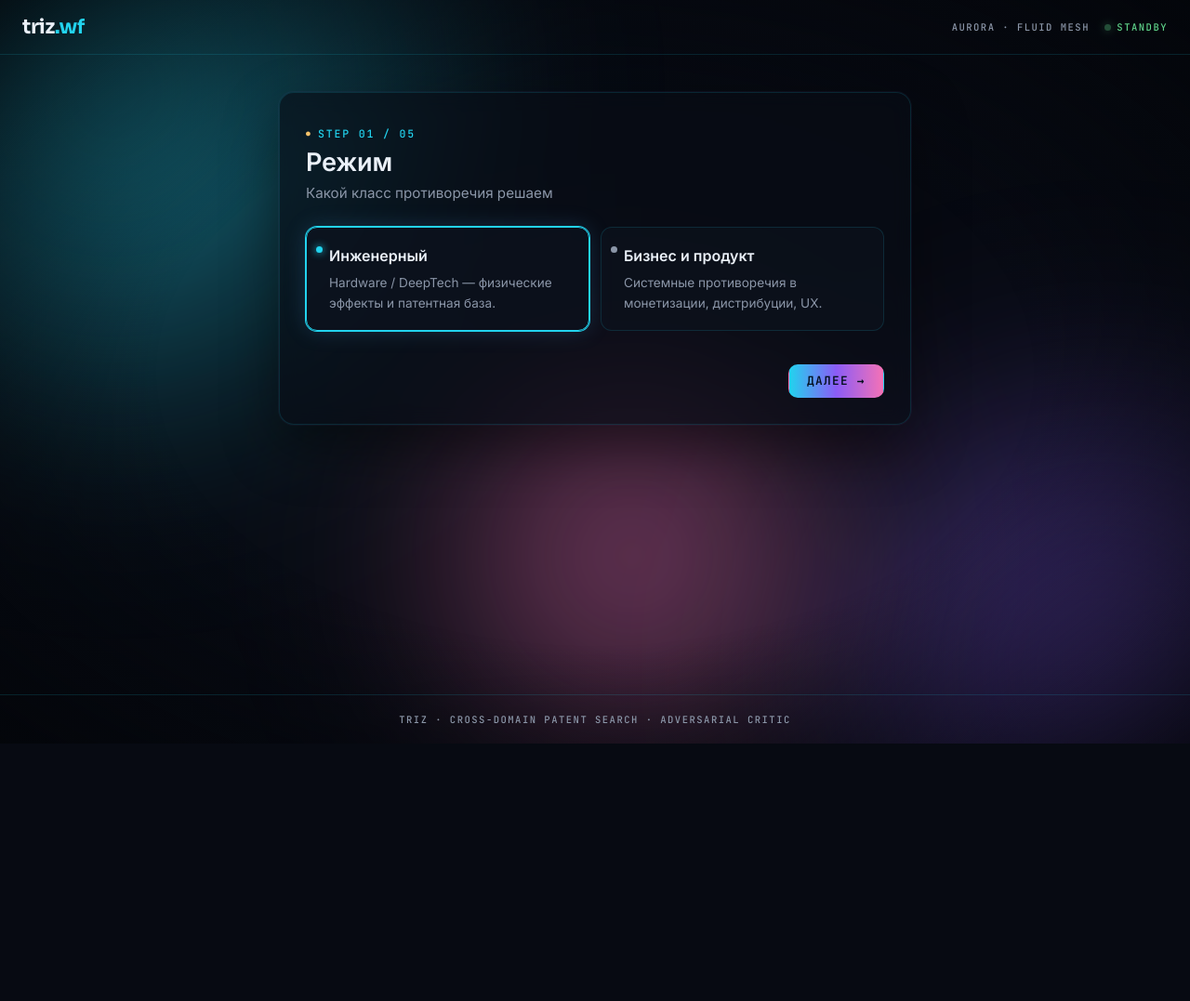
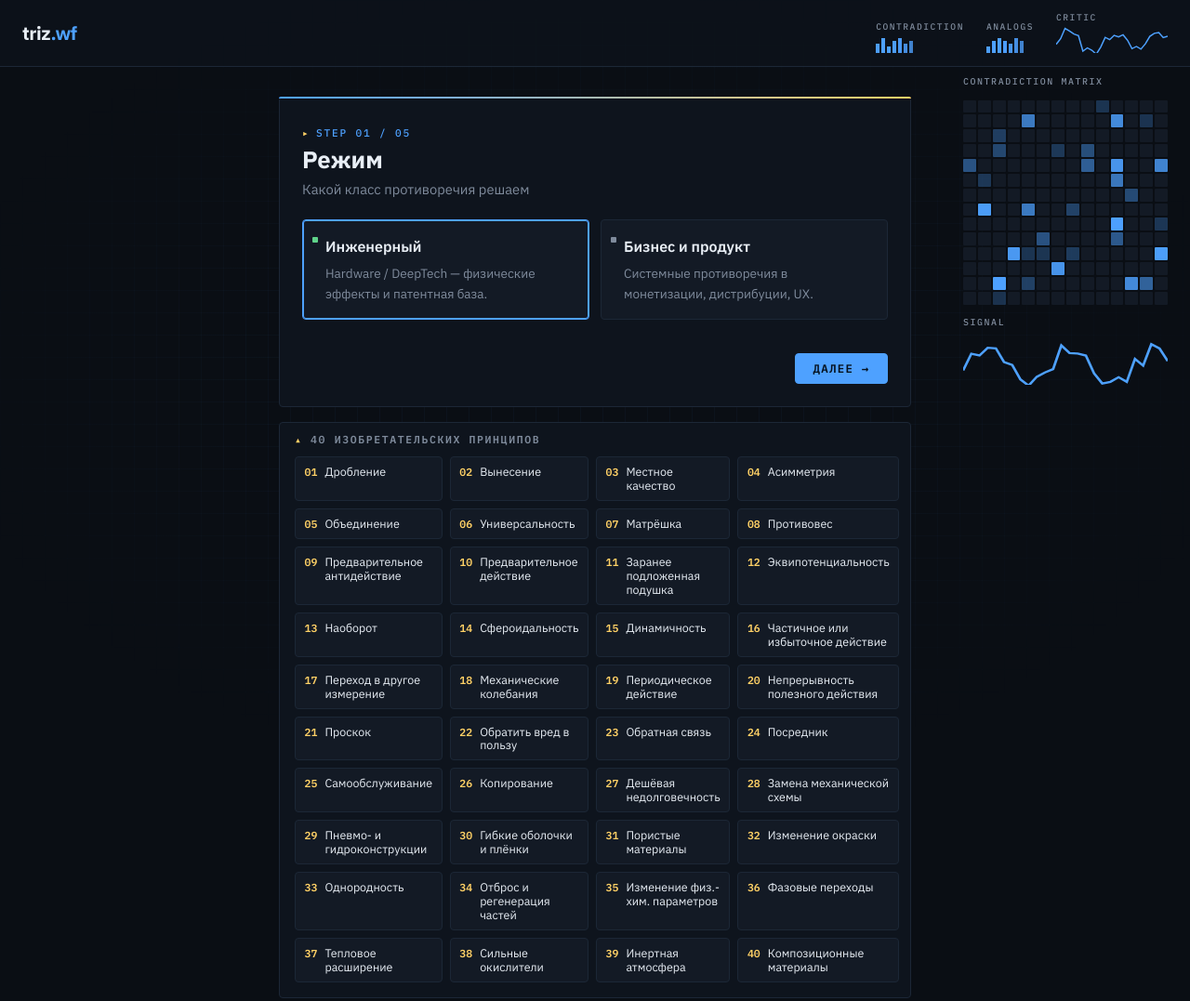
Before and after one commit to dimustriz/triz.wf, a plain HTML site: page web/index.html in a window 1280 px wide. Shown: the top 1077 px of the page at 93% size. Before the commit the page ends 800 px from the top, so only its background shows below. Drawn offline with Linux system fonts and the light colour scheme.

Commit message:
Add Instrument Dashboard / Data Visual theme (TRIZ matrix, 40 principles, gauges)

```diff
--- /dev/null
+++ b/web/dashboard.js
@@ -0,0 +1,86 @@
+// Instrument Dashboard visualizations (no frameworks, no WebGL).
+// Builds the TRIZ data-viz chrome: telemetry bars, sparklines, contradiction
+// matrix heatmap, the 40 inventive principles grid, and the footer ticker.
+(function () {
+  var PRINCIPLES = [
+    'Дробление', 'Вынесение', 'Местное качество', 'Асимметрия',
+    'Объединение', 'Универсальность', 'Матрёшка', 'Противовес',
+    'Предварительное антидействие', 'Предварительное действие',
+    'Заранее подложенная подушка', 'Эквипотенциальность',
+    'Наоборот', 'Сфероидальность', 'Динамичность', 'Частичное или избыточное действие',
+    'Переход в другое измерение', 'Механические колебания', 'Периодическое действие',
+    'Непрерывность полезного действия', 'Проскок', 'Обратить вред в пользу',
+    'Обратная связь', 'Посредник', 'Самообслуживание', 'Копирование',
+    'Дешёвая недолговечность', 'Замена механической схемы',
+    'Пневмо- и гидроконструкции', 'Гибкие оболочки и плёнки', 'Пористые материалы',
+    'Изменение окраски', 'Однородность', 'Отброс и регенерация частей',
+    'Изменение физ.-хим. параметров', 'Фазовые переходы', 'Тепловое расширение',
+    'Сильные окислители', 'Инертная атмосфера', 'Композиционные материалы',
+  ];
+
+  function buildBars() {
+    document.querySelectorAll('.bars[data-bars]').forEach(function (el) {
+      var vals = (el.getAttribute('data-bars') || '').split(',').map(Number).filter(Boolean);
+      el.innerHTML = '';
+      vals.forEach(function (v, i) {
+        var b = document.createElement('i');
+        b.className = 'bar';
+        b.style.height = Math.max(10, v * 18) + '%';
+        b.style.animationDelay = (i * 0.14) + 's';
+        el.appendChild(b);
+      });
+    });
+  }
+
+  function buildSparkline(id) {
+    var el = document.getElementById(id);
+    if (!el) return;
+    var w = 120, h = 30, n = 26;
+    var pts = [];
+    for (var i = 0; i < n; i++) {
+      var x = (i / (n - 1)) * w;
+      var y = h - ((Math.sin(i * 0.6) * 0.4 + 0.5 + (Math.random() - 0.5) * 0.5) * h * 0.85);
+      pts.push(x.toFixed(1) + ',' + y.toFixed(1));
+    }
+    el.innerHTML = '<svg viewBox="0 0 ' + w + ' ' + h + '" preserveAspectRatio="none">' +
+      '<polyline points="' + pts.join(' ') + '" fill="none" stroke="var(--cyan)" stroke-width="1.5"/>' +
+      '</svg>';
+  }
+
+  function buildMatrix() {
+    var el = document.getElementById('matrix');
+    if (!el) return;
+    var size = 14;
+    var html = '';
+    for (var i = 0; i < size * size; i++) {
+      var lit = Math.random() < 0.2;
+      html += '<i class="cell' + (lit ? ' lit' : '') + '" style="animation-delay:' + (Math.random() * 4).toFixed(2) + 's"></i>';
+    }
+    el.innerHTML = html;
+  }
+
+  function buildPrinciples() {
+    var el = document.getElementById('principles-grid');
+    if (!el) return;
+    el.innerHTML = PRINCIPLES.map(function (name, i) {
+      return '<div class="principle"><span class="p-num">' + String(i + 1).padStart(2, '0') + '</span>' +
+        '<span class="p-name">' + name + '</span></div>';
+    }).join('');
+  }
+
+  function buildTicker() {
+    var el = document.getElementById('ticker');
+    if (!el) return;
+    var seg = PRINCIPLES.map(function (name, i) {
+      return '<span class="tk">' + String(i + 1).padStart(2, '0') + ' · ' + name + '</span>';
+    }).join('');
+    el.innerHTML = '<div class="ticker-inner"><div class="ticker-seg">' + seg + '</div><div class="ticker-seg">' + seg + '</div></div>';
+  }
+
+  buildBars();
+  buildSparkline('header-spark');
+  buildSparkline('rail-spark');
+  buildMatrix();
+  buildPrinciples();
+  buildTicker();
+})();
--- a/web/index.html
+++ b/web/index.html
@@ -8,33 +8,54 @@
     <link rel="preconnect" href="https://fonts.googleapis.com" />
     <link rel="preconnect" href="https://fonts.gstatic.com" crossorigin />
     <link
-      href="https://fonts.googleapis.com/css2?family=Inter:wght@400;500;600&family=JetBrains+Mono:wght@400;500;600&family=Sora:wght@500;600;700&display=swap"
+      href="https://fonts.googleapis.com/css2?family=IBM+Plex+Mono:wght@400;500;600&family=IBM+Plex+Sans:wght@400;500;600;700&display=swap"
       rel="stylesheet"
     />
     <link rel="stylesheet" href="/style.css" />
   </head>
   <body>
-    <div class="aurora" aria-hidden="true">
-      <span class="blob blob-1"></span>
-      <span class="blob blob-2"></span>
-      <span class="blob blob-3"></span>
-    </div>
+    <div class="bg-grid" aria-hidden="true"></div>
 
     <header class="site-header">
       <a class="brand" href="/">triz<span>.wf</span></a>
-      <div class="header-meta">
-        <span class="meta-item">AURORA · FLUID MESH</span>
-        <span class="meta-item meta-live"><span class="dot"></span>STANDBY</span>
+      <div class="telemetry" aria-hidden="true">
+        <div class="metric">
+          <span class="metric-label">CONTRADICTION</span>
+          <span class="bars" data-bars="3,5,2,4,5,3,4"></span>
+        </div>
+        <div class="metric">
+          <span class="metric-label">ANALOGS</span>
+          <span class="bars" data-bars="2,4,5,4,3,5,4"></span>
+        </div>
+        <div class="metric">
+          <span class="metric-label">CRITIC</span>
+          <span class="sparkline" id="header-spark"></span>
+        </div>
       </div>
     </header>
 
-    <main id="app" class="app" aria-live="polite"></main>
+    <main class="app" aria-live="polite">
+      <div id="app"></div>
+
+      <details class="reference" open>
+        <summary>40 ИЗОБРЕТАТЕЛЬСКИХ ПРИНЦИПОВ</summary>
+        <div id="principles-grid" class="principles-grid"></div>
+      </details>
+    </main>
+
+    <aside class="rail" aria-hidden="true">
+      <div class="rail-title">CONTRADICTION MATRIX</div>
+      <div class="matrix" id="matrix"></div>
+      <div class="rail-title">SIGNAL</div>
+      <div class="sparkline wide" id="rail-spark"></div>
+    </aside>
 
     <footer class="site-footer">
-      <p>TRIZ · CROSS-DOMAIN PATENT SEARCH · ADVERSARIAL CRITIC</p>
+      <div class="ticker" id="ticker"></div>
     </footer>
 
     <noscript><p class="noscript">Для работы мастера включите JavaScript.</p></noscript>
+    <script src="/dashboard.js"></script>
     <script src="/app.js"></script>
   </body>
 </html>
--- a/web/style.css
+++ b/web/style.css
@@ -1,20 +1,18 @@
 :root {
-  --bg: #070a12;
-  --panel: rgba(9, 13, 22, 0.66);
-  --panel-2: rgba(13, 18, 30, 0.72);
-  --line: rgba(34, 211, 238, 0.14);
-  --line-bright: rgba(34, 211, 238, 0.30);
-  --text: #eaf0f8;
-  --muted: #8b96a8;
-  --cyan: #22d3ee;
-  --violet: #8b5cf6;
-  --pink: #f472b6;
-  --amber: #f5c26b;
-  --red: #ff6b6b;
+  --bg: #0a0e14;
+  --bg-deep: #070a0f;
+  --panel: #0e141d;
+  --panel-2: #131a25;
+  --line: #1c2736;
+  --line-bright: #31435a;
+  --text: #e8eef5;
+  --muted: #7f8b9c;
+  --cyan: #4ea1ff;
+  --amber: #ffd166;
+  --red: #ff5c5c;
   --green: #5fd38a;
-  --font-mono: "JetBrains Mono", ui-monospace, "SF Mono", Menlo, Consolas, monospace;
-  --font-sans: "Inter", -apple-system, BlinkMacSystemFont, "Segoe UI", Roboto, sans-serif;
-  --font-head: "Sora", var(--font-sans);
+  --font-mono: "IBM Plex Mono", ui-monospace, "SF Mono", Menlo, Consolas, monospace;
+  --font-sans: "IBM Plex Sans", -apple-system, BlinkMacSystemFont, "Segoe UI", Roboto, sans-serif;
 }
 
 * { box-sizing: border-box; }
@@ -29,96 +27,77 @@ body {
   font: 16px/1.6 var(--font-sans);
 }
 
-.aurora {
-  position: fixed; inset: 0; z-index: 0; overflow: hidden; pointer-events: none;
-}
-.blob {
-  position: absolute; border-radius: 50%;
-  filter: blur(90px); opacity: 0.55; mix-blend-mode: screen;
-  will-change: transform;
-}
-.blob-1 {
-  width: 60vmax; height: 60vmax; top: -22%; left: -12%;
-  background: radial-gradient(circle at 35% 35%, var(--cyan), transparent 62%);
-  animation: drift1 26s ease-in-out infinite alternate;
-}
-.blob-2 {
-  width: 55vmax; height: 55vmax; bottom: -25%; right: -15%;
-  background: radial-gradient(circle at 60% 60%, var(--violet), transparent 62%);
-  animation: drift2 32s ease-in-out infinite alternate;
-}
-.blob-3 {
-  width: 50vmax; height: 50vmax; top: 35%; left: 28%;
-  background: radial-gradient(circle at 50% 50%, var(--pink), transparent 62%);
-  animation: drift3 40s ease-in-out infinite alternate;
-}
-@keyframes drift1 { from { transform: translate3d(0, 0, 0) scale(1); } to { transform: translate3d(12%, 9%, 0) scale(1.18); } }
-@keyframes drift2 { from { transform: translate3d(0, 0, 0) scale(1); } to { transform: translate3d(-11%, -7%, 0) scale(1.12); } }
-@keyframes drift3 { from { transform: translate3d(0, 0, 0) scale(1); } to { transform: translate3d(9%, -11%, 0) scale(0.9); } }
-
-@media (prefers-reduced-motion: reduce) {
-  .blob { animation: none; }
+.bg-grid {
+  position: fixed; inset: 0; z-index: 0; pointer-events: none;
+  background-image:
+    linear-gradient(rgba(78, 161, 255, 0.04) 1px, transparent 1px),
+    linear-gradient(90deg, rgba(78, 161, 255, 0.04) 1px, transparent 1px);
+  background-size: 24px 24px;
+  -webkit-mask-image: radial-gradient(ellipse at center, #000 30%, transparent 80%);
+  mask-image: radial-gradient(ellipse at center, #000 30%, transparent 80%);
 }
 
-body::after {
-  content: ""; position: fixed; inset: 0; z-index: 0; pointer-events: none;
-  background: radial-gradient(ellipse at center, transparent 52%, rgba(3, 5, 9, 0.8) 100%);
-}
-
-/* Header */
+/* Header + telemetry */
 .site-header {
   position: relative; z-index: 1;
-  display: flex; justify-content: space-between; align-items: center; gap: 1rem;
-  padding: 1.15rem 1.5rem;
+  display: flex; justify-content: space-between; align-items: center; gap: 1.5rem;
+  padding: 0.9rem 1.5rem;
   border-bottom: 1px solid var(--line);
+  background: rgba(14, 20, 29, 0.6);
 }
 .brand {
-  font: 700 1.35rem/1 var(--font-head);
+  font: 700 1.25rem/1 var(--font-sans);
   color: var(--text); text-decoration: none; letter-spacing: -0.02em;
 }
 .brand span { color: var(--cyan); }
-.header-meta { display: flex; gap: 1rem; align-items: center; }
-.meta-item {
-  font: 500 0.66rem/1 var(--font-mono);
-  letter-spacing: 0.14em; text-transform: uppercase; color: var(--muted);
+.telemetry { display: flex; gap: 1.5rem; align-items: flex-end; }
+.metric { display: flex; flex-direction: column; gap: 0.3rem; }
+.metric-label {
+  font: 500 0.6rem/1 var(--font-mono);
+  letter-spacing: 0.16em; text-transform: uppercase; color: var(--muted);
 }
-.meta-live { display: inline-flex; align-items: center; gap: 0.4rem; color: var(--green); }
-.dot {
-  width: 7px; height: 7px; border-radius: 50%;
-  background: var(--green); box-shadow: 0 0 10px var(--green);
-  animation: pulse 2s ease-in-out infinite;
+.bars { display: flex; align-items: flex-end; gap: 2px; height: 18px; }
+.bar {
+  width: 4px; background: var(--cyan);
+  animation: bar 1.6s ease-in-out infinite alternate;
 }
-@keyframes pulse { 50% { opacity: 0.35; } }
+@keyframes bar { from { opacity: 0.35; } to { opacity: 1; } }
+
+.sparkline { width: 120px; height: 28px; }
+.sparkline svg { width: 100%; height: 100%; display: block; }
+.sparkline.wide { width: 100%; height: 48px; }
 
 /* Main column */
 .app {
   position: relative; z-index: 1;
   flex: 1; width: 100%; max-width: 720px;
-  margin: 0 auto; padding: 2.5rem 1.25rem 3.5rem;
+  margin: 0 auto; padding: 2rem 1.25rem 3rem;
 }
 
-/* Glass panel */
+/* Instrument panel card */
 .card {
   position: relative;
   background: var(--panel);
   border: 1px solid var(--line);
-  border-radius: 16px;
-  padding: 1.75rem;
-  -webkit-backdrop-filter: blur(10px);
-  backdrop-filter: blur(10px);
-  box-shadow: 0 0 0 1px rgba(155, 123, 255, 0.05), 0 24px 60px rgba(0, 0, 0, 0.45);
+  border-radius: 4px;
+  padding: 1.5rem;
+}
+.card::before {
+  content: ""; position: absolute; top: -1px; left: -1px; right: -1px; height: 2px;
+  background: linear-gradient(90deg, var(--cyan), var(--amber));
+  border-radius: 4px 4px 0 0;
 }
 
-.step-head { margin-bottom: 1.5rem; }
+.step-head { margin-bottom: 1.25rem; }
 .step-count {
   display: inline-flex; align-items: center; gap: 0.4rem;
-  font: 500 0.72rem/1 var(--font-mono);
+  font: 500 0.7rem/1 var(--font-mono);
   letter-spacing: 0.16em; text-transform: uppercase;
-  color: var(--cyan); margin-bottom: 0.6rem;
+  color: var(--cyan); margin-bottom: 0.5rem;
 }
-.step-count::before { content: "●"; color: var(--amber); font-size: 0.5rem; }
-.step-head h1 { margin: 0 0 0.3rem; font: 700 1.7rem/1.2 var(--font-head); letter-spacing: -0.01em; }
-.step-subtitle { margin: 0; color: var(--muted); font-size: 0.95rem; }
+.step-count::before { content: "▸"; color: var(--amber); }
+.step-head h1 { margin: 0 0 0.25rem; font: 700 1.6rem/1.2 var(--font-sans); }
+.step-subtitle { margin: 0; color: var(--muted); font-size: 0.92rem; }
 
 .step-body { min-height: 120px; }
 
@@ -126,43 +105,36 @@ body::after {
 .mode-grid { display: grid; grid-template-columns: 1fr 1fr; gap: 0.75rem; }
 .mode-card {
   position: relative; display: block; cursor: pointer;
-  padding: 1.1rem 1.1rem 1.1rem 1.5rem;
-  border: 1px solid var(--line); border-radius: 12px;
+  padding: 1rem 1rem 1rem 1.5rem;
+  border: 1px solid var(--line); border-radius: 4px;
   background: var(--panel-2);
-  transition: border-color 0.2s, box-shadow 0.2s;
 }
 .mode-card input { position: absolute; opacity: 0; }
 .mode-card .mode-title { font: 600 1rem/1.3 var(--font-sans); }
 .mode-card .mode-desc { color: var(--muted); font-size: 0.85rem; margin: 0.35rem 0 0; }
 .mode-card::before {
-  content: ""; position: absolute; left: 0.6rem; top: 1.25rem;
-  width: 7px; height: 7px; border-radius: 50%;
-  background: var(--muted); transition: background 0.2s, box-shadow 0.2s;
+  content: ""; position: absolute; left: 0.65rem; top: 1.15rem;
+  width: 6px; height: 6px; border-radius: 1px;
+  background: var(--muted); transition: background 0.2s;
 }
-.mode-card:has(input:checked) {
-  border-color: var(--cyan);
-  box-shadow: 0 0 0 1px var(--cyan), 0 0 24px rgba(87, 184, 255, 0.18);
-}
-.mode-card:has(input:checked)::before { background: var(--cyan); box-shadow: 0 0 8px var(--cyan); }
+.mode-card:has(input:checked) { border-color: var(--cyan); box-shadow: inset 0 0 0 1px var(--cyan); }
+.mode-card:has(input:checked)::before { background: var(--green); }
 
 /* Inputs */
 label.field-label {
   display: block;
-  font: 600 0.8rem/1 var(--font-mono);
+  font: 600 0.78rem/1 var(--font-mono);
   letter-spacing: 0.1em; text-transform: uppercase;
   color: var(--muted); margin: 0 0 0.5rem;
 }
 textarea {
   width: 100%; min-height: 140px; resize: vertical;
-  background: rgba(5, 7, 12, 0.7);
-  border: 1px solid var(--line); border-radius: 12px;
+  background: var(--bg-deep);
+  border: 1px solid var(--line); border-radius: 4px;
   color: var(--text); padding: 0.85rem;
   font: 400 0.95rem/1.6 var(--font-mono);
 }
-textarea:focus {
-  outline: none; border-color: var(--cyan);
-  box-shadow: 0 0 0 1px var(--cyan), 0 0 22px rgba(87, 184, 255, 0.16);
-}
+textarea:focus { outline: none; border-color: var(--cyan); box-shadow: 0 0 0 1px var(--cyan); }
 textarea::placeholder { color: #4b5563; }
 
 .hint { color: var(--muted); font-size: 0.82rem; margin-top: 0.5rem; }
@@ -172,78 +144,132 @@ textarea::placeholder { color: #4b5563; }
 .review dl { display: grid; gap: 0.9rem; margin: 0; }
 .review dt {
   color: var(--cyan);
-  font: 500 0.7rem/1 var(--font-mono);
+  font: 500 0.68rem/1 var(--font-mono);
   letter-spacing: 0.14em; text-transform: uppercase;
 }
 .review dd { margin: 0.2rem 0 0; white-space: pre-wrap; }
 
 /* Navigation */
-.step-nav { display: flex; justify-content: space-between; gap: 0.75rem; margin-top: 1.75rem; }
+.step-nav { display: flex; justify-content: space-between; gap: 0.75rem; margin-top: 1.5rem; }
 .step-nav.spacer { justify-content: flex-end; }
 .btn {
   cursor: pointer; position: relative;
-  border: 1px solid var(--line-bright); border-radius: 10px;
-  padding: 0.65rem 1.2rem;
-  font: 600 0.8rem/1 var(--font-mono);
+  border: 1px solid var(--line-bright); border-radius: 4px;
+  padding: 0.6rem 1.15rem;
+  font: 600 0.78rem/1 var(--font-mono);
   letter-spacing: 0.1em; text-transform: uppercase;
-  background: rgba(13, 18, 30, 0.7); color: var(--text);
-  transition: border-color 0.2s, color 0.2s, background 0.2s;
+  background: var(--panel-2); color: var(--text);
 }
 .btn:hover { border-color: var(--cyan); color: var(--cyan); }
-.btn.primary {
-  background: linear-gradient(90deg, var(--cyan), var(--violet), var(--pink));
-  color: #04101f; border-color: transparent;
-}
-.btn.primary:hover { filter: brightness(1.08); color: #04101f; }
+.btn.primary { background: var(--cyan); color: #06121f; border-color: var(--cyan); }
+.btn.primary:hover { background: #6db4ff; color: #06121f; }
 .btn:disabled { opacity: 0.4; cursor: not-allowed; }
 
 /* Result blocks */
 .result-block {
   position: relative;
-  border: 1px solid var(--line); border-radius: 12px;
+  border: 1px solid var(--line); border-radius: 4px;
   border-left: 2px solid var(--cyan);
-  padding: 1rem 1rem 1rem 1.25rem;
-  margin-top: 0.9rem;
+  padding: 0.9rem 1rem 0.9rem 1.1rem;
+  margin-top: 0.8rem;
   background: var(--panel-2);
 }
 .result-block h2 {
-  margin: 0 0 0.45rem;
-  font: 500 0.72rem/1 var(--font-mono);
+  margin: 0 0 0.4rem;
+  font: 500 0.7rem/1 var(--font-mono);
   letter-spacing: 0.14em; text-transform: uppercase; color: var(--cyan);
 }
 .result-block p { margin: 0; white-space: pre-wrap; }
 .result-block ul { margin: 0.4rem 0 0; padding-left: 1.1rem; }
 
 .notice {
-  border: 1px dashed var(--line-bright); border-radius: 12px;
+  border: 1px dashed var(--line-bright); border-radius: 4px;
   padding: 1rem 1.25rem; color: var(--muted); background: var(--panel-2);
 }
 .notice code { color: var(--amber); font-family: var(--font-mono); }
 
 .spinner {
   display: inline-block; width: 15px; height: 15px;
-  border: 2px solid rgba(4, 16, 31, 0.35);
-  border-top-color: #04101f;
+  border: 2px solid rgba(6, 18, 31, 0.35);
+  border-top-color: #06121f;
   border-radius: 50%; animation: spin 0.8s linear infinite;
   vertical-align: -2px; margin-right: 0.4rem;
 }
 @keyframes spin { to { transform: rotate(360deg); } }
 
-/* Footer */
+/* Reference: 40 principles */
+.reference {
+  margin-top: 1rem;
+  background: var(--panel);
+  border: 1px solid var(--line);
+  border-radius: 4px;
+}
+.reference summary {
+  cursor: pointer; list-style: none;
+  padding: 0.75rem 1rem;
+  font: 600 0.72rem/1 var(--font-mono);
+  letter-spacing: 0.14em; text-transform: uppercase; color: var(--muted);
+}
+.reference summary::-webkit-details-marker { display: none; }
+.reference summary::before { content: "▾ "; color: var(--amber); }
+.reference[open] summary::before { content: "▴ "; }
+.principles-grid {
+  display: grid; grid-template-columns: repeat(4, 1fr); gap: 0.5rem;
+  padding: 0 1rem 1rem;
+}
+.principle {
+  display: flex; gap: 0.5rem; align-items: baseline;
+  background: var(--panel-2); border: 1px solid var(--line); border-radius: 4px;
+  padding: 0.5rem 0.6rem;
+}
+.p-num { font: 600 0.72rem/1 var(--font-mono); color: var(--amber); }
+.p-name { font: 400 0.78rem/1.2 var(--font-sans); }
+
+/* Side rail (desktop) */
+.rail {
+  position: fixed; z-index: 1; top: 5.2rem; right: 1.5rem; width: 220px;
+  display: none; flex-direction: column; gap: 0.9rem;
+}
+.rail-title {
+  font: 500 0.62rem/1 var(--font-mono);
+  letter-spacing: 0.16em; text-transform: uppercase; color: var(--muted);
+}
+.matrix { display: grid; grid-template-columns: repeat(14, 1fr); gap: 2px; }
+.matrix .cell {
+  aspect-ratio: 1; border-radius: 1px; background: var(--panel-2);
+}
+.matrix .cell.lit { background: var(--cyan); animation: cell 3s ease-in-out infinite; }
+@keyframes cell { 50% { opacity: 0.25; } }
+
+/* Footer ticker */
 .site-footer {
   position: relative; z-index: 1;
-  padding: 1.1rem 1.5rem;
   border-top: 1px solid var(--line);
-  color: var(--muted);
-  font: 500 0.66rem/1.6 var(--font-mono);
-  letter-spacing: 0.14em; text-transform: uppercase; text-align: center;
+  overflow: hidden;
 }
-.site-footer p { margin: 0; }
+.ticker { padding: 0.55rem 0; }
+.ticker-inner { display: flex; width: max-content; animation: marquee 45s linear infinite; }
+.ticker-seg { display: flex; white-space: nowrap; padding-right: 2rem; }
+.tk {
+  font: 500 0.68rem/1 var(--font-mono);
+  letter-spacing: 0.08em; text-transform: uppercase; color: var(--muted);
+  padding: 0 0.8rem;
+}
+@keyframes marquee { to { transform: translateX(-50%); } }
 
 .noscript { max-width: 720px; margin: 2rem auto; padding: 0 1.25rem; }
 
+@media (min-width: 1180px) {
+  .rail { display: flex; }
+}
+@media (max-width: 720px) {
+  .principles-grid { grid-template-columns: repeat(2, 1fr); }
+}
 @media (max-width: 560px) {
   .mode-grid { grid-template-columns: 1fr; }
   .step-nav { flex-direction: column-reverse; }
-  .header-meta { display: none; }
+  .telemetry { display: none; }
 }
+@media (prefers-reduced-motion: reduce) {
+  .bar, .cell, .ticker-inner { animation: none; }
+}
```
